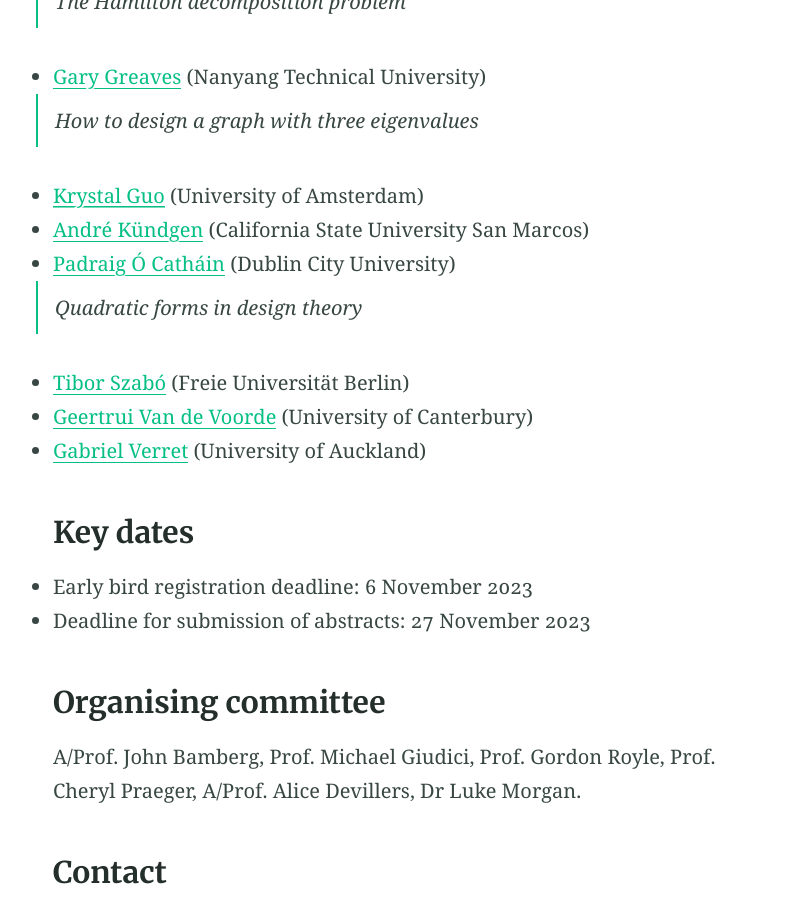
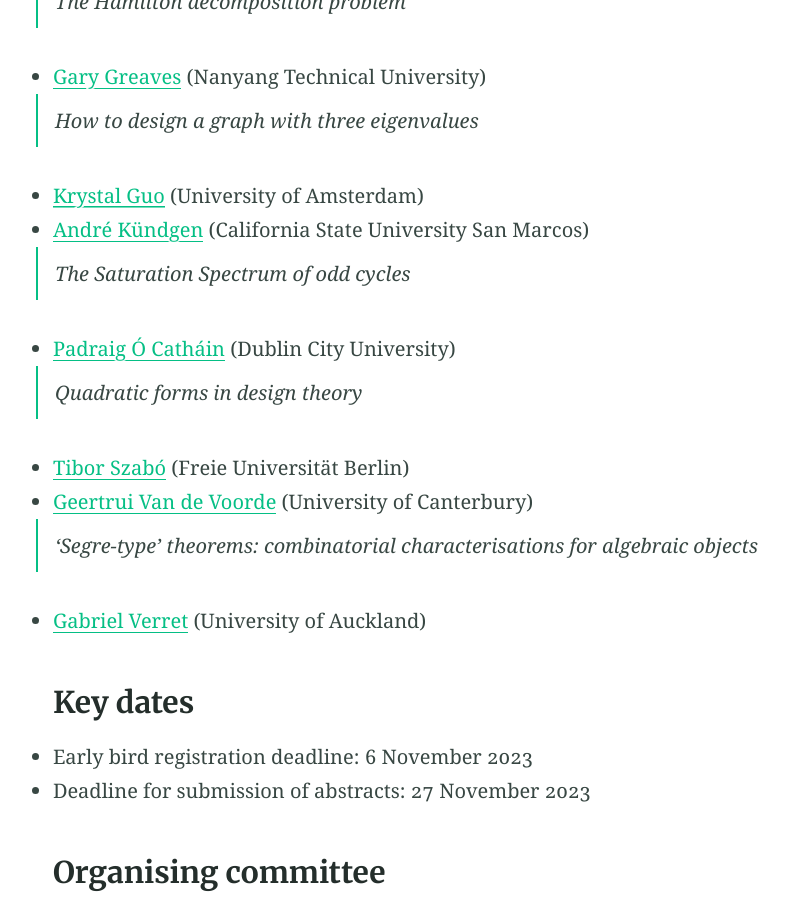
Before and after one commit to 45ACC/45ACC.github.io, a Jekyll site: the page built from index.md, in a window 1280 px wide and 900 px high, scrolled down 1063 px. Shown: the whole window, without its empty margins (230-1019 px from the left). Built offline with Jekyll 4.4.1, drawn with Linux system fonts in a browser that asks for light colours.

Commit message:
Update index.md

```diff
--- a/index.md
+++ b/index.md
@@ -21,10 +21,12 @@ The 45th ACC will be hosted by [The University of Western Australia](https://www
   > How to design a graph with three eigenvalues
 - [Krystal Guo](https://krystalguo.com/) (University of Amsterdam)
 - [André Kündgen](https://public.csusm.edu/akundgen/) (California State University San Marcos)
+  > The Saturation Spectrum of odd cycles
 - [Padraig Ó Catháin](https://sites.google.com/site/pocathain/) (Dublin City University)
   > Quadratic forms in design theory
 - [Tibor Szabó](https://page.mi.fu-berlin.de/szabo/) (Freie Universität Berlin)
 - [Geertrui Van de Voorde](https://www.math.canterbury.ac.nz/~g.voorde/) (University of Canterbury)
+  > 'Segre-type' theorems: combinatorial characterisations for algebraic objects
 - [Gabriel Verret](https://profiles.auckland.ac.nz/g-verret) (University of Auckland)
 
 ### Key dates
```
